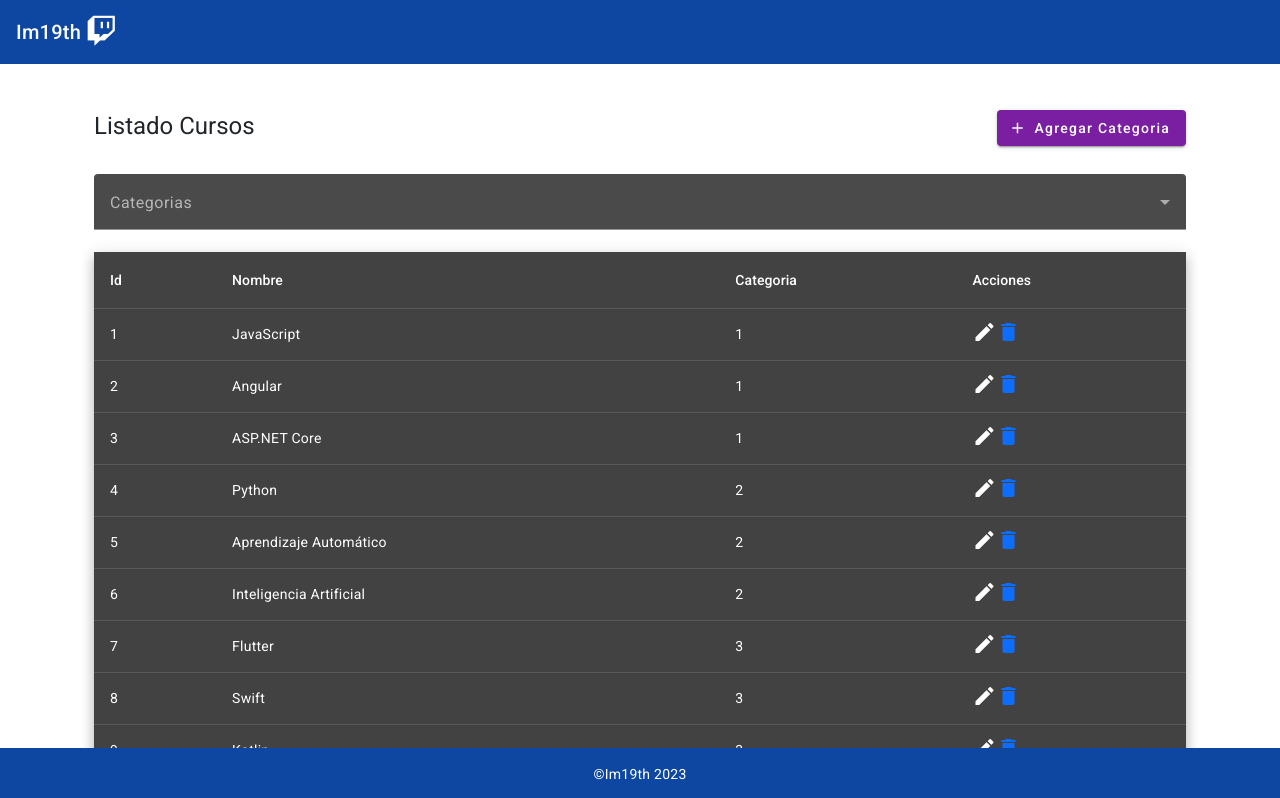
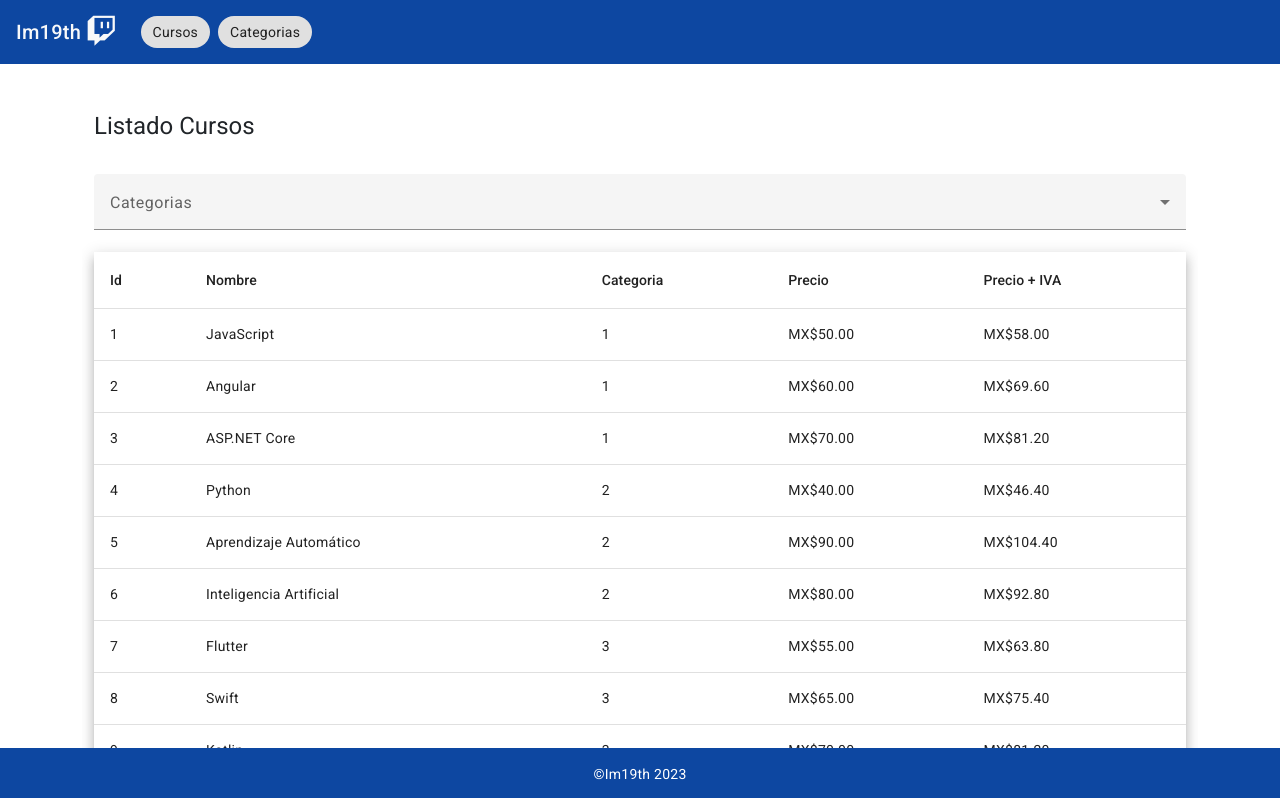
Before and after one commit to PedroCorrea97/AngularAvanzado, an Angular app: page /cursos in a window 1280 px wide. Shown: the top 798 px of the page. Built offline with nearby package versions, Linux system fonts and the light colour scheme; data requests are answered from the project's data file.

Commit message:
Precio and Precio + IVA

```diff
--- a/angular.json
+++ b/angular.json
@@ -30,7 +30,7 @@
               "src/assets"
             ],
             "styles": [
-              "@angular/material/prebuilt-themes/purple-green.css",
+              "@angular/material/prebuilt-themes/indigo-pink.css",
               "src/styles.scss"
             ],
             "scripts": [
--- a/db.json
+++ b/db.json
@@ -11,32 +11,32 @@
       { "id": 9, "nombre": "Desarrollo sin Código", "descripcion": "" }
     ],
     "cursos": [
-      { "id": 1, "nombre": "JavaScript", "categoriaId": 1 },
-      { "id": 2, "nombre": "Angular", "categoriaId": 1 },
-      { "id": 3, "nombre": "ASP.NET Core", "categoriaId": 1 },
-      { "id": 4, "nombre": "Python", "categoriaId": 2 },
-      { "id": 5, "nombre": "Aprendizaje Automático", "categoriaId": 2 },
-      { "id": 6, "nombre": "Inteligencia Artificial", "categoriaId": 2 },
-      { "id": 7, "nombre": "Flutter", "categoriaId": 3 },
-      { "id": 8, "nombre": "Swift", "categoriaId": 3 },
-      { "id": 9, "nombre": "Kotlin", "categoriaId": 3 },
-      { "id": 10, "nombre": "C Sharp", "categoriaId": 4 },
-      { "id": 11, "nombre": "Java", "categoriaId": 4 },
-      { "id": 12, "nombre": "C++", "categoriaId": 4 },
-      { "id": 13, "nombre": "Unity", "categoriaId": 5 },
-      { "id": 14, "nombre": "Unreal Engine", "categoriaId": 5 },
-      { "id": 15, "nombre": "Godot", "categoriaId": 5 },
-      { "id": 16, "nombre": "SQL Server", "categoriaId": 6 },
-      { "id": 17, "nombre": "MySQL", "categoriaId": 6 },
-      { "id": 18, "nombre": "PostgreSQL", "categoriaId": 6 },
-      { "id": 19, "nombre": "Selenium Web Driver", "categoriaId": 7 },
-      { "id": 20, "nombre": "Cypress", "categoriaId": 7 },
-      { "id": 21, "nombre": "Jest", "categoriaId": 7 },
-      { "id": 22, "nombre": "Arquitecture de Software", "categoriaId": 8 },
-      { "id": 23, "nombre": "Patrones de Diseño", "categoriaId": 8 },
-      { "id": 24, "nombre": "Clean Architecture", "categoriaId": 8 },
-      { "id": 25, "nombre": "Wordpress", "categoriaId": 9 },
-      { "id": 26, "nombre": "Microsoft Power Platform", "categoriaId": 9 },
-      { "id": 27, "nombre": "Wix", "categoriaId": 9 }
+      { "id": 1, "nombre": "JavaScript", "categoriaId": 1, "precio": 50 },
+      { "id": 2, "nombre": "Angular", "categoriaId": 1, "precio": 60 },
+      { "id": 3, "nombre": "ASP.NET Core", "categoriaId": 1, "precio": 70 },
+      { "id": 4, "nombre": "Python", "categoriaId": 2, "precio": 40 },
+      { "id": 5, "nombre": "Aprendizaje Automático", "categoriaId": 2, "precio": 90 },
+      { "id": 6, "nombre": "Inteligencia Artificial", "categoriaId": 2, "precio": 80 },
+      { "id": 7, "nombre": "Flutter", "categoriaId": 3, "precio": 55 },
+      { "id": 8, "nombre": "Swift", "categoriaId": 3, "precio": 65 },
+      { "id": 9, "nombre": "Kotlin", "categoriaId": 3, "precio": 70 },
+      { "id": 10, "nombre": "C Sharp", "categoriaId": 4, "precio": 60 },
+      { "id": 11, "nombre": "Java", "categoriaId": 4, "precio": 50 },
+      { "id": 12, "nombre": "C++", "categoriaId": 4, "precio": 45 },
+      { "id": 13, "nombre": "Unity", "categoriaId": 5, "precio": 75 },
+      { "id": 14, "nombre": "Unreal Engine", "categoriaId": 5, "precio": 80 },
+      { "id": 15, "nombre": "Godot", "categoriaId": 5, "precio": 70 },
+      { "id": 16, "nombre": "SQL Server", "categoriaId": 6, "precio": 55 },
+      { "id": 17, "nombre": "MySQL", "categoriaId": 6, "precio": 45 },
+      { "id": 18, "nombre": "PostgreSQL", "categoriaId": 6, "precio": 50 },
+      { "id": 19, "nombre": "Selenium Web Driver", "categoriaId": 7, "precio": 40 },
+      { "id": 20, "nombre": "Cypress", "categoriaId": 7, "precio": 35 },
+      { "id": 21, "nombre": "Jest", "categoriaId": 7, "precio": 30 },
+      { "id": 22, "nombre": "Arquitecture de Software", "categoriaId": 8, "precio": 70 },
+      { "id": 23, "nombre": "Patrones de Diseño", "categoriaId": 8, "precio": 60 },
+      { "id": 24, "nombre": "Clean Architecture", "categoriaId": 8, "precio": 75 },
+      { "id": 25, "nombre": "Wordpress", "categoriaId": 9, "precio": 40 },
+      { "id": 26, "nombre": "Microsoft Power Platform", "categoriaId": 9, "precio": 55 },
+      { "id": 27, "nombre": "Wix", "categoriaId": 9, "precio": 45 }
     ]
   }
--- a/src/app/app.component.html
+++ b/src/app/app.component.html
@@ -3,9 +3,15 @@
     <header>
         <mat-toolbar>
             <!-- First row for title and image -->
-            <div class="navbar-brand d-flex align-items-center">
+            <div class="navbar-brand d-flex align-items-center text-light">
                 <h3 class="mr-3">Im19th</h3> &nbsp;
                 <i class="fa-brands fa-twitch fa-xl"></i>
+            </div>
+            <div class="px-4">
+                <mat-chip-listbox>
+                    <mat-chip-option color="warn" [routerLink]="['/cursos']">Cursos</mat-chip-option>
+                    <mat-chip-option color="warn" [routerLink]="['/categorias']">Categorias</mat-chip-option>
+                </mat-chip-listbox>
             </div>
         </mat-toolbar>
     </header>
@@ -16,7 +22,5 @@
 		</div>
     </main>
     <!-- Footer -->
-    <footer class="footer py-3">
-        ©Im19th 2023
-    </footer>
+    <footer class="footer py-3"> ©Im19th 2023 </footer>
 </div>
--- a/src/app/categorias/listado-categorias/listado-categorias.component.html
+++ b/src/app/categorias/listado-categorias/listado-categorias.component.html
@@ -1,10 +1,10 @@
 <main class="container-fluid">
     <div class="row mt-3">
         <div class="col-6"> <h1> Listado Categorias </h1> </div>
-        <div class="col-6 text-end"> <button mat-raised-button color="primary"> <mat-icon>add</mat-icon> Agregar Categoria</button> </div>
+        <!-- <div class="col-6 text-end"> <button mat-raised-button color="primary"> <mat-icon>add</mat-icon> Agregar Categoria</button> </div> -->
     </div>
     <div class="mat-elevation-z8">
-        <table mat-table class="w-100" aria-label="Elements" [dataSource]="dataSource">
+        <table mat-table class="w-100" aria-label="Elements" [dataSource]="categoria$ | async">
             <!-- Id Column -->
             <ng-container matColumnDef="id">
                 <th mat-header-cell *matHeaderCellDef>Id</th>
@@ -32,6 +32,9 @@
             <tr mat-header-row *matHeaderRowDef="displayedColumns"></tr>
             <tr mat-row *matRowDef="let cat; columns: displayedColumns;"></tr>
         </table>
-        <mat-paginator #paginator [length]="dataSource.totalCounts$ | async" [pageIndex]="0" [pageSize]="pageRegister" [pageSizeOptions]="[3, 5, 10, 20, 30]" aria-label="Select page"> </mat-paginator>
+        <mat-paginator #paginator [pageIndex]="0" [pageSize]="pageRegister" [pageSizeOptions]="[3, 5, 10, 20, 30]" aria-label="Select page"> </mat-paginator>
+    </div>
+    <div class="alert alert-danger" role="alert" *ngIf="mensajeError">
+        {{mensajeError}}
     </div>
 </main>
--- a/src/app/categorias/listado-categorias/listado-categorias.component.ts
+++ b/src/app/categorias/listado-categorias/listado-categorias.component.ts
@@ -5,6 +5,7 @@ import { MatSnackBar } from '@angular/material/snack-bar';
 import { MatPaginator } from '@angular/material/paginator';
 import { Categoria } from 'src/app/models/categoria';
 import { MensajeConfirmacionComponent } from 'src/app/shared/mensaje-confirmacion/mensaje-confirmacion.component';
+import { Observable } from 'rxjs';
 
 @Component({
   selector: 'app-listado-categorias',
@@ -13,12 +14,10 @@ import { MensajeConfirmacionComponent } from 'src/app/shared/mensaje-confirmacio
 })
 export class ListadoCategoriasComponent implements OnInit{
   @ViewChild(MatPaginator) paginator!: MatPaginator;
-  dataSource : any;
-
-  // Columnas tabla categorias
-  displayedColumns = ['id', 'nombre','Categoria ID','acciones'];
+  displayedColumns = ['id', 'nombre','descripcion'/* ,'acciones' */];
   pageRegister = 5;
-
+  categoria$! : Observable<Categoria>;
+  mensajeError = ""
   constructor(
     private categoriesService : CategoriasService,
     private cdr: ChangeDetectorRef,
@@ -31,9 +30,7 @@ ngOnInit() {
   this.chargeCat();
 }
 
-private chargeCat() { this.categoriesService.getAllCategories().subscribe((resp) => {
-  this.dataSource = resp; });
-}
+private chargeCat() { this.categoria$ = this.categoriesService.categoria$; }
 
   deleteCategoria(categoria: Categoria){
     const dialogRef = this.dialog.open(MensajeConfirmacionComponent, { width: '360', data:{ message: '¿Desea eliminar la categoria? ' + categoria.nombre} })
--- a/src/app/cursos/listado-cursos/listado-cursos.component.html
+++ b/src/app/cursos/listado-cursos/listado-cursos.component.html
@@ -1,16 +1,13 @@
 <main class="container-fluid">
     <div class="row mt-3">
-        <div class="col-6">
-            <h1> Listado Cursos </h1>
-        </div>
-        <div class="col-6 text-end"> <button mat-raised-button color="primary"> <mat-icon>add</mat-icon> Agregar
-                Categoria</button> </div>
+        <div class="col-6"> <h1> Listado Cursos </h1> </div>
+        <!-- <div class="col-6 text-end">  <button mat-raised-button color="primary"> <mat-icon>add</mat-icon> Agregar Categoria</button>  </div> -->
     </div>
     <div class="row mt-3">
         <mat-form-field>
             <mat-label>Categorias</mat-label>
             <mat-select (selectionChange)="onSelectChange($event)">
-                <mat-option *ngFor="let cat of listadoCategorias" [value]="cat.id">
+                <mat-option *ngFor="let cat of listadoCat$ | async" [value]="cat.id">
                     {{cat.nombre}}
                 </mat-option>
             </mat-select>
@@ -33,6 +30,16 @@
                 <th mat-header-cell *matHeaderCellDef class="">Categoria</th>
                 <td mat-cell *matCellDef="let cat">{{cat.categoriaId}}</td>
             </ng-container>
+            <!-- Precio Column -->
+            <ng-container matColumnDef="precio">
+                <th mat-header-cell *matHeaderCellDef class="">Precio</th>
+                <td mat-cell *matCellDef="let cat">{{ cat.precio | currency:'MXN':'symbol':'1.2-2' }} </td>
+            </ng-container>
+             <!-- PrecioIVA Column -->
+             <ng-container matColumnDef="precioIVA">
+                <th mat-header-cell *matHeaderCellDef class="">Precio + IVA</th>
+                <td mat-cell *matCellDef="let cat">{{ cat.precioIVA | currency:'MXN':'symbol':'1.2-2' }} </td>
+            </ng-container>
             <!-- actions Column -->
             <ng-container matColumnDef="acciones">
                 <th mat-header-cell *matHeaderCellDef>Acciones</th>
@@ -46,7 +53,7 @@
             <tr mat-header-row *matHeaderRowDef="displayedColumns"></tr>
             <tr mat-row *matRowDef="let cat; columns: displayedColumns;"></tr>
         </table>
-        <mat-paginator #paginator [pageIndex]="0" [pageSize]="pageRegister"
-            [pageSizeOptions]="[3, 5, 10, 20, 30]" aria-label="Select page"> </mat-paginator>
+        <mat-paginator #paginator [pageIndex]="0" [pageSize]="pageRegister" [pageSizeOptions]="[3, 5, 10, 20, 30]"
+            aria-label="Select page"> </mat-paginator>
     </div>
 </main>
--- a/src/app/cursos/listado-cursos/listado-cursos.component.ts
+++ b/src/app/cursos/listado-cursos/listado-cursos.component.ts
@@ -16,14 +16,13 @@ import { Cursos } from 'src/app/models/cursos';
 export class ListadoCursosComponent {
   @ViewChild(MatPaginator) paginator!: MatPaginator;
   dataSource: any;
-  listadoCategorias: any
   selectedCategoryId: number | null;
-  displayedColumns = ['id', 'nombre', 'categoriaId', 'acciones'];
+  displayedColumns = ['id', 'nombre', 'categoriaId', 'precio','precioIVA'/* , 'acciones' */];
   pageRegister = 5;
   mensajeError = "";
   cursos$! : Observable<Cursos[]>;
   sub!:Subscription;
-
+  listadoCat$! : Observable<any>;
 
   constructor(
     private cursosService: CursosService,
@@ -34,30 +33,21 @@ export class ListadoCursosComponent {
 
   }
   ngOnInit() {
-    this.cursos$ = this.cursosService.getAllCourses().pipe(
-      catchError(err=>{
-        this.mensajeError = err;
-        return EMPTY;
-      })
-    );
     this.initSelect();
     this.chargeCourses();
   }
 
-
   private initSelect() {
-    this.categoriesService.getAllCategories().subscribe((resp) => {
-      this.listadoCategorias = resp;
-    });
+    this.listadoCat$ = this.categoriesService.categoria$;
   }
 
   private chargeCourses() {
-    this.cursosService.getAllCourses().subscribe((resp) => { this.dataSource = resp; });
+    this.cursos$ = this.cursosService.cursos$;
   }
 
   onSelectChange(event: any) {
     this.selectedCategoryId = event.value;
-    this.cursos$ = this.cursosService.getAllCourses().pipe(
+    this.cursos$ = this.cursosService.cursos$.pipe(
       catchError(err => {
         this.mensajeError = err;
         return EMPTY;
--- a/src/app/models/cursos.ts
+++ b/src/app/models/cursos.ts
@@ -2,4 +2,5 @@ export interface Cursos {
     id: number;
     nombre: string;
     categoriaId: number;
+    precio:number
 }
--- a/src/app/services/categorias/categorias.service.ts
+++ b/src/app/services/categorias/categorias.service.ts
@@ -1,9 +1,8 @@
 import { Injectable, inject } from '@angular/core';
-import { HttpClient, HttpErrorResponse, HttpParams } from '@angular/common/http';
-import { Observable, catchError, tap, throwError } from 'rxjs';
+import { HttpClient, HttpErrorResponse } from '@angular/common/http';
+import { Observable, catchError, throwError } from 'rxjs';
 import { Categoria } from 'src/app/models/categoria';
 import { environment } from 'src/environments/enviroment.development';
-import { Paginacion } from 'src/app/models/paginacion';
 
 @Injectable({
   providedIn: 'root',
@@ -12,13 +11,15 @@ export class CategoriasService {
   apiURL = environment.apiurl;
   private http = inject(HttpClient);
 
-  getAllCategories():Observable<Categoria> {
-    return this.http.get<Categoria>(`${this.apiURL}`+`/categorias`).pipe(catchError(this.handleError))
+  categoria$ = this.http.get<Categoria>(`${this.apiURL}` + `/categorias`).pipe(catchError(this.handleError));
+
+  delete(id: number) {
+    return this.http.delete(`${this.apiURL}/categorias/${id}`).pipe(catchError(this.handleError))
   }
 
-  delete(id:number){
-    return this.http.delete(`${this.apiURL}/categorias/${id}`).pipe(catchError(this.handleError)) }
-
-  private handleError(err: HttpErrorResponse) { if( err.error instanceof ErrorEvent ) { console.warn('Cliente: ', err.message); }else{ console.warn('Cliente: ', err.status);}
-  return throwError(( ) =>  new Error (err.error.message)) }
+  private handleError(err: HttpErrorResponse): Observable<never> {
+    let mensajeErr: string;
+    mensajeErr = err.error instanceof ErrorEvent ? `Ocurrió un error: ${err.error.message}` : `El servidor regresó un código de error: ${err.status} : ${err.message}`
+    return throwError(() => mensajeErr);
+  }
 }
--- a/src/app/services/cursos/cursos.service.ts
+++ b/src/app/services/cursos/cursos.service.ts
@@ -1,7 +1,7 @@
 import { Injectable, inject } from '@angular/core';
 import { HttpClient, HttpErrorResponse } from '@angular/common/http';
 import { environment } from 'src/environments/enviroment.development';
-import { Observable, catchError, throwError } from 'rxjs';
+import { Observable, catchError, throwError, map } from 'rxjs';
 import { Cursos } from 'src/app/models/cursos';
 
 @Injectable({
@@ -10,17 +10,18 @@ import { Cursos } from 'src/app/models/cursos';
 export class CursosService {
   apiURL = environment.apiurl;
   private http = inject(HttpClient);
-
-  getAllCourses(): Observable<Cursos[]> {
-    return this.http.get<Cursos[]>(`${this.apiURL}` + `/cursos`,).pipe(catchError(this.handleError));
-  }
+  cursos$ = this.http.get<Cursos[]>(`${this.apiURL}` + `/cursos`,).pipe(
+    map(cursos => cursos.map(curso => ({ ...curso, precioIVA: curso.precio * 1.16 }))),
+    catchError(this.handleError)
+  );
 
   delete(id: number) {
     return this.http.delete(`${this.apiURL}/cursos/${id}`).pipe(catchError(this.handleError))
   }
 
-  private handleError(err: HttpErrorResponse) {
-    if (err.error instanceof ErrorEvent) { console.warn('Cliente: ', err.message); } else { console.warn('Cliente: ', err.status); }
-    return throwError(() => new Error(err.error.message))
+  private handleError(err: HttpErrorResponse): Observable<never> {
+    let mensajeErr: string;
+    mensajeErr = err.error instanceof ErrorEvent ? `Ocurrió un error: ${err.error.message}` : `El servidor regresó un código de error: ${err.status} : ${err.message}`
+    return throwError(() => mensajeErr);
   }
 }
```
Also changed, not shown: src/app/app.component.ts (line endings or trailing spaces).
